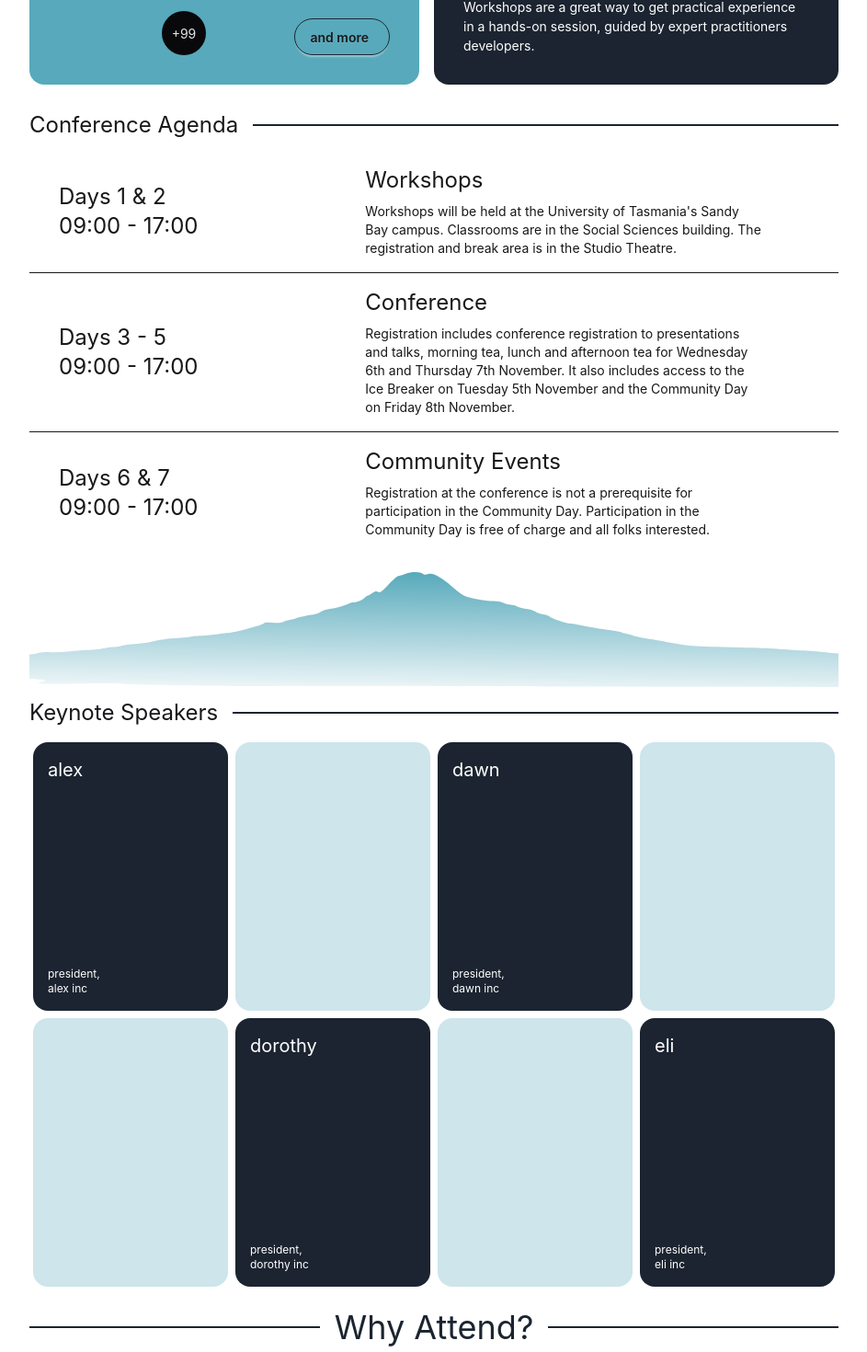
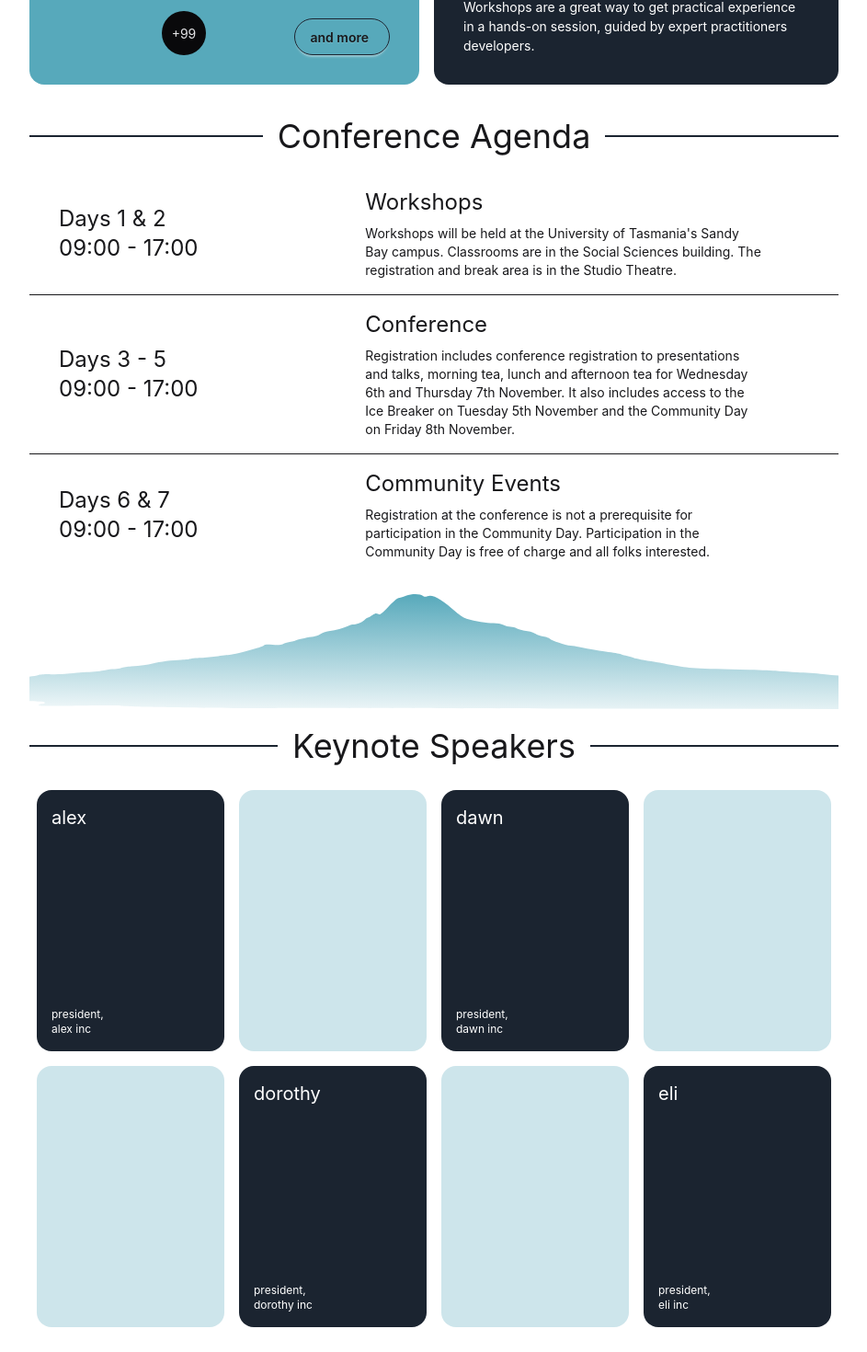
Before and after one commit to osgeo-oceania/foss4g-2025, a SvelteKit app: page / in a window 1280 px wide. Shown: the part 939-2409 px from the top of the page at 92% size, without its empty margins (168-1111 px from the left). Built offline with nearby package versions, Linux system fonts and the light colour scheme; what @iconify/tailwind4 would draw is missing.

Commit message:
divider adjustments

```diff
--- a/src/components/Agenda.svelte
+++ b/src/components/Agenda.svelte
@@ -46,8 +46,7 @@
   </div>
 {/snippet}
 
-<div class="divider divider-start divider-primary text-2xl">Conference Agenda</div>
-
+<div class="divider divider-primary text-4xl my-8">Conference Agenda</div>
 <div class="grid divide-y">
   {#each agendaItems as agendaItem}
     {@render agendaItemGrid(agendaItem)}
--- a/src/components/Keynotes.svelte
+++ b/src/components/Keynotes.svelte
@@ -4,20 +4,20 @@
 
 {#snippet keynoteGrid(keynote: (typeof keynotes)[keyof typeof keynotes], i: number)}
   <div class="grid h-[240px] sm:h-[300px] sm:grid-cols-2" class:reverse-grid={i % 4 >= 2}>
-    <div class="hidden p-1 text-white sm:flex">
+    <div class="hidden p-2 text-white sm:flex">
       <div class="bg-primary h-full flex flex-1 flex-col rounded-2xl p-4">
         <div class="flex-grow text-xl">{keynote.name}</div>
         <div class="flex-shrink text-xs">president,<br />{keynote.name} inc</div>
       </div>
     </div>
-    <div class="relative h-full flex-1 p-1">
+    <div class="relative h-full flex-1 p-2">
       {#await keynote.photo() then photo}
         <enhanced:img
           class="harmonized-logo h-full w-full rounded-2xl object-cover"
           src={photo.default}
           alt={keynote.name}
         />
-        <div class="absolute inset-1 overflow-clip rounded-2xl">
+        <div class="absolute inset-2 overflow-clip rounded-2xl">
           <div
             class="bg-secondary absolute inset-0 flex flex-col opacity-30 mix-blend-multiply"
           ></div>
@@ -33,7 +33,7 @@
   </div>
 {/snippet}
 
-<div class="divider divider-start divider-primary text-2xl">Keynote Speakers</div>
+<div class="divider divider-primary text-4xl my-8">Keynote Speakers</div>
 
 <div class="grid grid-cols-2 ">
   {#each Object.values(keynotes) as keynote, i}
@@ -45,11 +45,11 @@
 
 <style>
   .reverse-grid {
-    direction: rtl; /* Right to left */
+    direction: rtl;
   }
 
   .reverse-grid > * {
-    direction: ltr; /* Reset content direction */
+    direction: ltr;
   }
   .harmonized-logo {
     filter: grayscale(100%);
```
